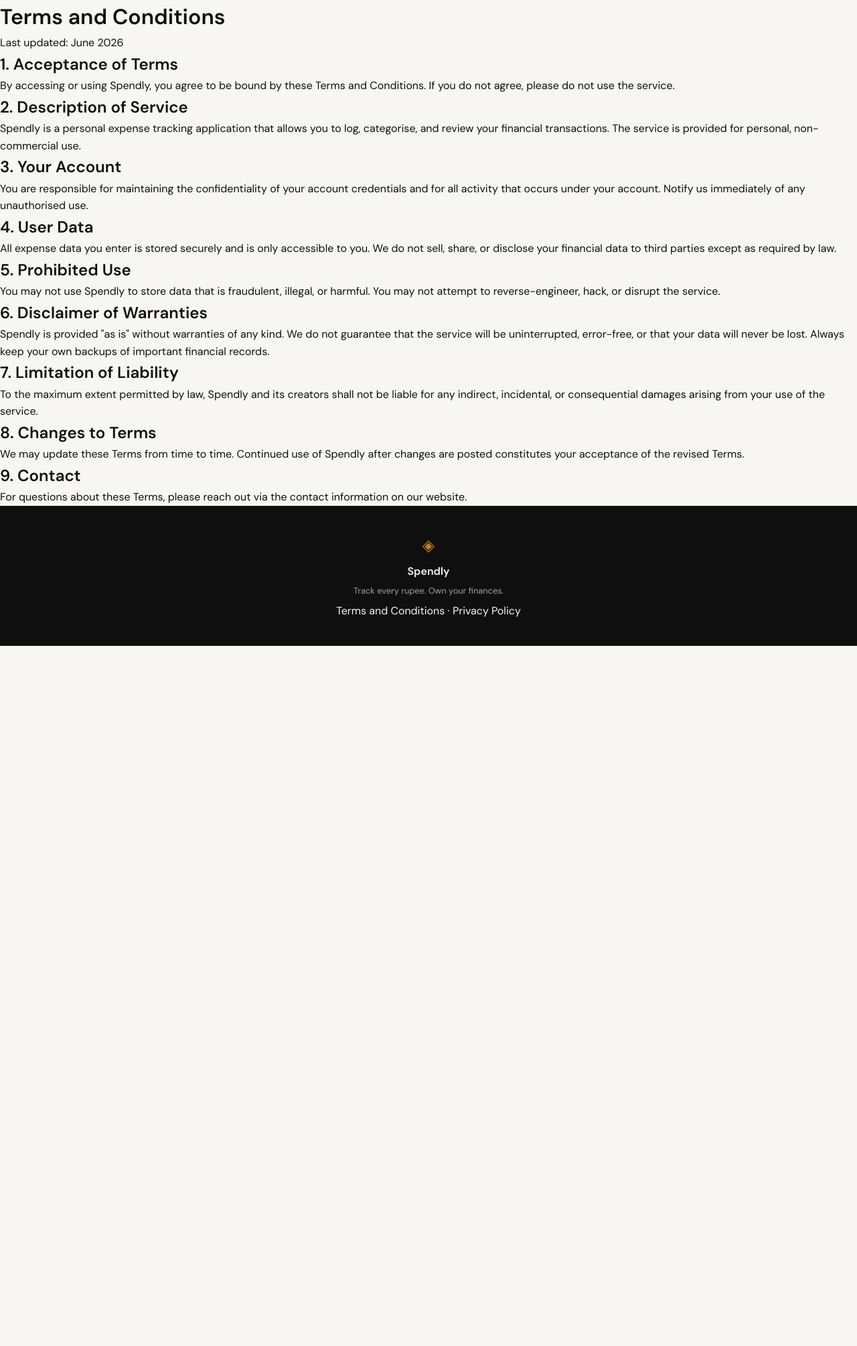
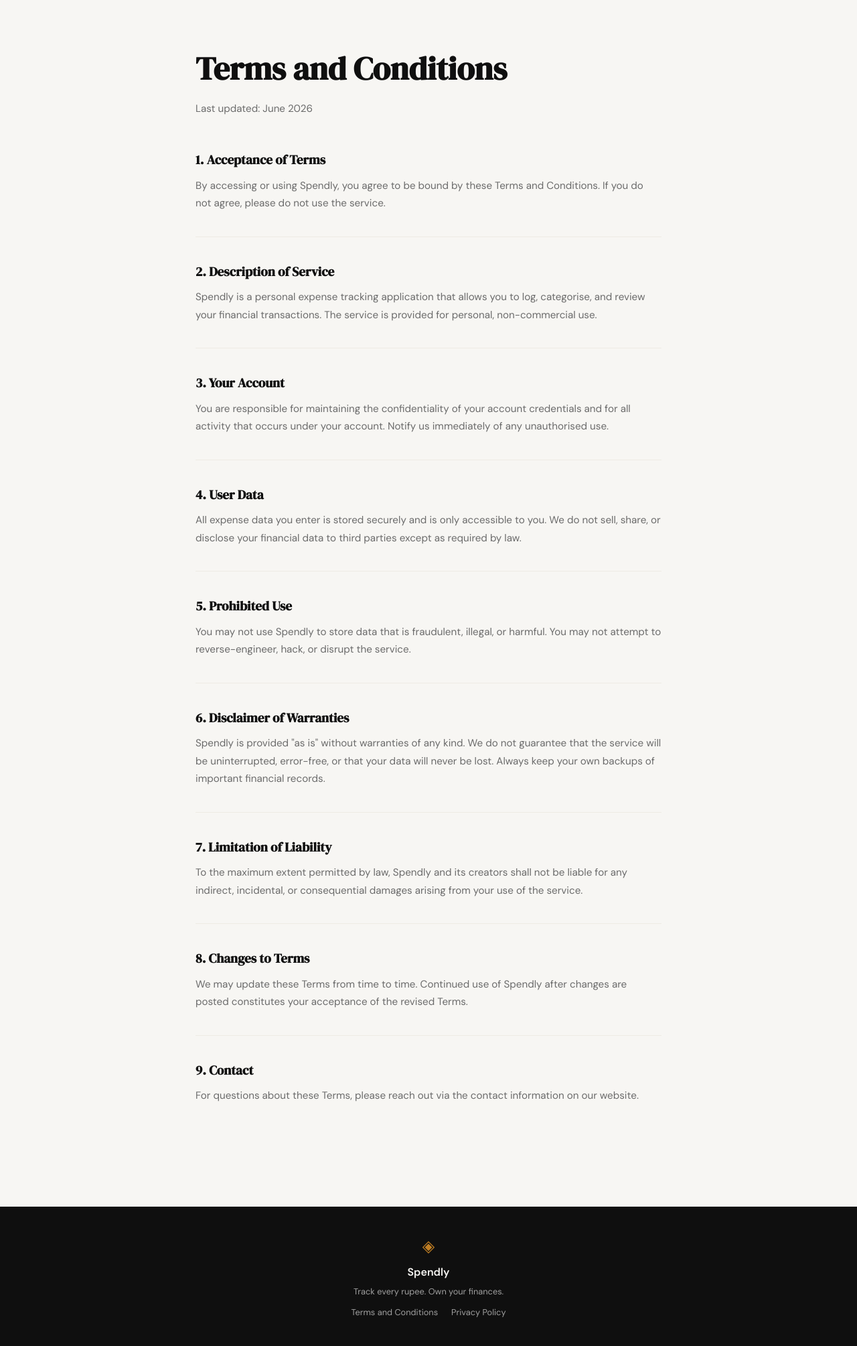
Before and after one commit to LeoAdarsha/Spendly, a Flask app: page /terms in a window 1280 px wide. Shown: the part 61-2070 px from the top of the page at 67% size. Before the commit the page ends 1025 px from the top, so only its background shows below. Run offline with Flask 3, Linux system fonts and the light colour scheme.

Commit message:
landing: add terms and conditions page and route

```diff
--- a/static/css/style.css
+++ b/static/css/style.css
@@ -508,6 +508,71 @@
 }
 
 /* ------------------------------------------------------------------ */
+/* Legal pages (terms, privacy)                                        */
+/* ------------------------------------------------------------------ */
+
+.legal-page {
+    max-width: 760px;
+    margin: 0 auto;
+    padding: 4rem 2rem 5rem;
+}
+
+.legal-page h1 {
+    font-family: var(--font-display);
+    font-size: clamp(2rem, 4vw, 3rem);
+    color: var(--ink);
+    margin-bottom: 0.5rem;
+}
+
+.legal-date {
+    font-size: 0.85rem;
+    color: var(--ink-faint);
+    margin-bottom: 3rem;
+}
+
+.legal-page section {
+    margin-bottom: 2.25rem;
+    padding-bottom: 2.25rem;
+    border-bottom: 1px solid var(--border-soft);
+}
+
+.legal-page section:last-of-type {
+    border-bottom: none;
+}
+
+.legal-page h2 {
+    font-family: var(--font-display);
+    font-size: 1.2rem;
+    color: var(--ink);
+    margin-bottom: 0.6rem;
+}
+
+.legal-page p {
+    font-size: 0.95rem;
+    color: var(--ink-muted);
+    line-height: 1.75;
+}
+
+/* ------------------------------------------------------------------ */
+/* Footer links                                                        */
+/* ------------------------------------------------------------------ */
+
+.footer-links {
+    display: flex;
+    gap: 1.25rem;
+    font-size: 0.8rem;
+    color: var(--ink-faint);
+    margin-top: 0.25rem;
+}
+
+.footer-links a {
+    color: var(--ink-faint);
+    transition: color 0.2s;
+}
+
+.footer-links a:hover { color: var(--paper); }
+
+/* ------------------------------------------------------------------ */
 /* Responsive                                                          */
 /* ------------------------------------------------------------------ */
 
--- a/templates/base.html
+++ b/templates/base.html
@@ -34,10 +34,10 @@
             <span class="brand-icon">◈</span>
             <span class="footer-name">Spendly</span>
             <p class="footer-copy">Track every rupee. Own your finances.</p>
-            <p>
-                <a href="{{ url_for('terms') }}">Terms and Conditions</a> &middot;
+            <div class="footer-links">
+                <a href="{{ url_for('terms') }}">Terms and Conditions</a>
                 <a href="#">Privacy Policy</a>
-            </p>
+            </div>
         </div>
     </footer>
 
```
